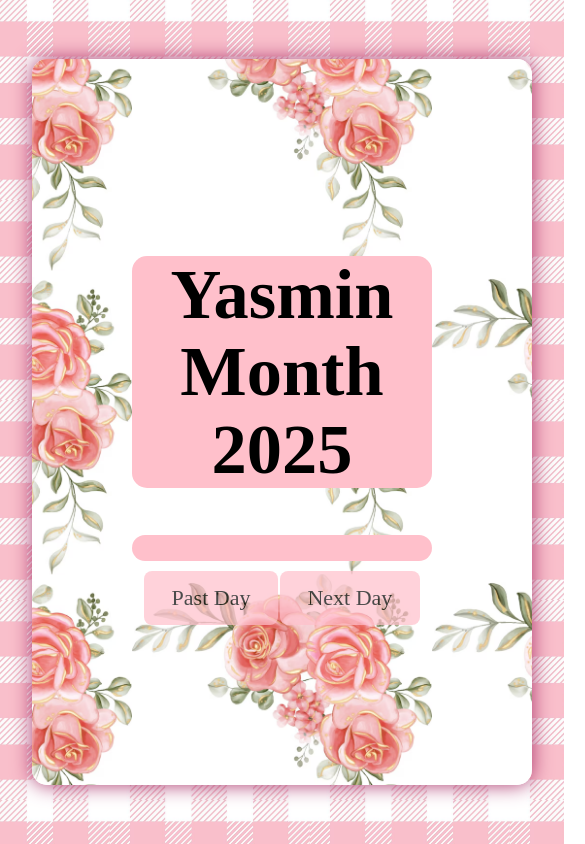
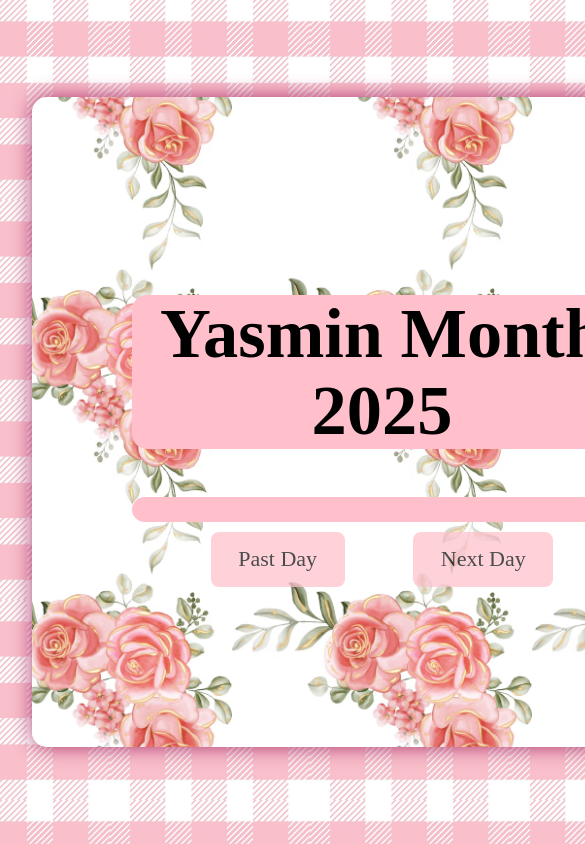
Before and after one commit to SalvatoreLaMarca1/realYM2025, a React (Vite) app: page / in a window 390 px wide. Shown: the top 844 px of the page, 585 px wide, since content can reach past the window. Built offline with nearby package versions, Linux system fonts and the light colour scheme; no server answers; the database is empty; a web font is replaced by a local one.

Commit message:
Testing change

```diff
--- a/src/App.css
+++ b/src/App.css
@@ -37,8 +37,10 @@
 @media (max-width: 480px) {
 
   .hold-all {
-    max-width: 300px;
+    width: 200px;
   }
+
+
 }
 
 .card {
```
